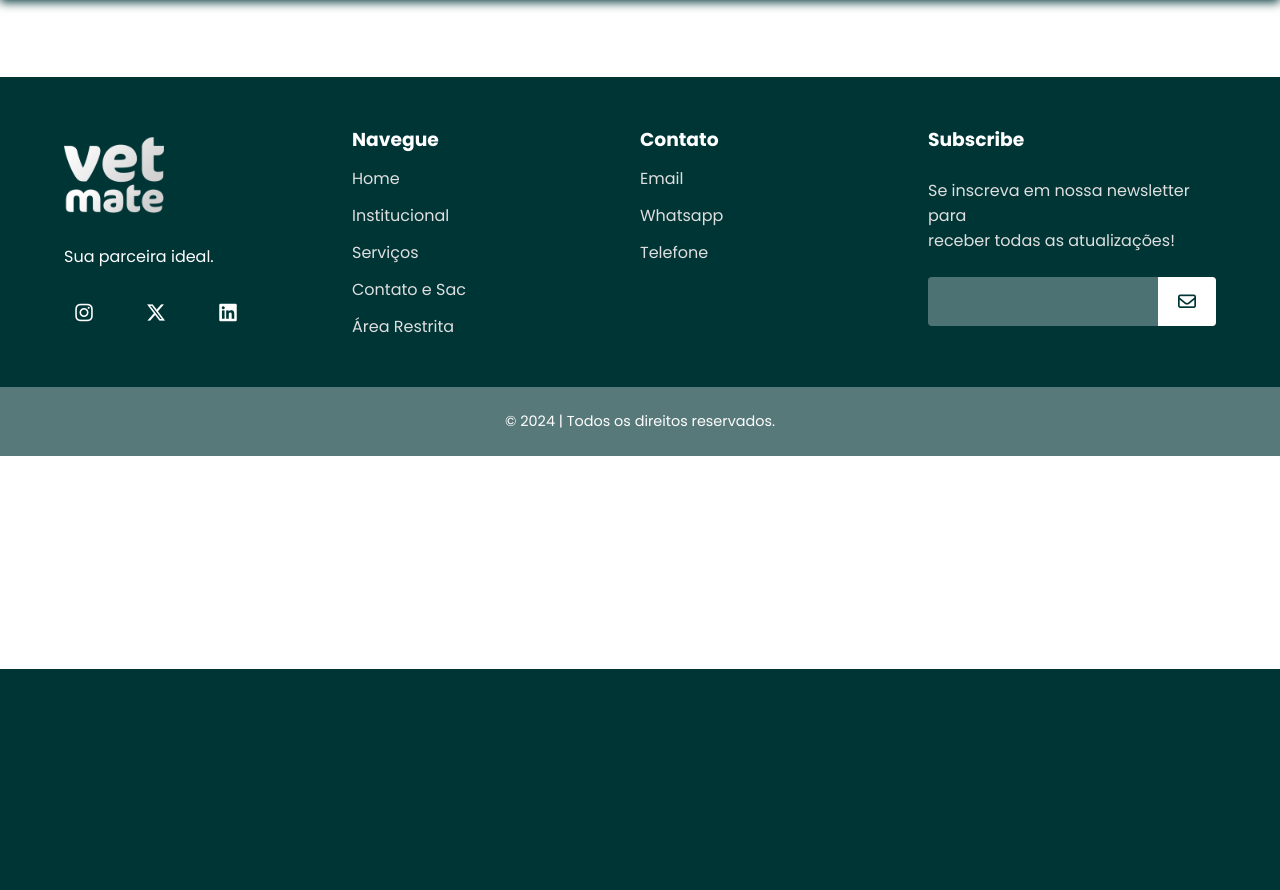
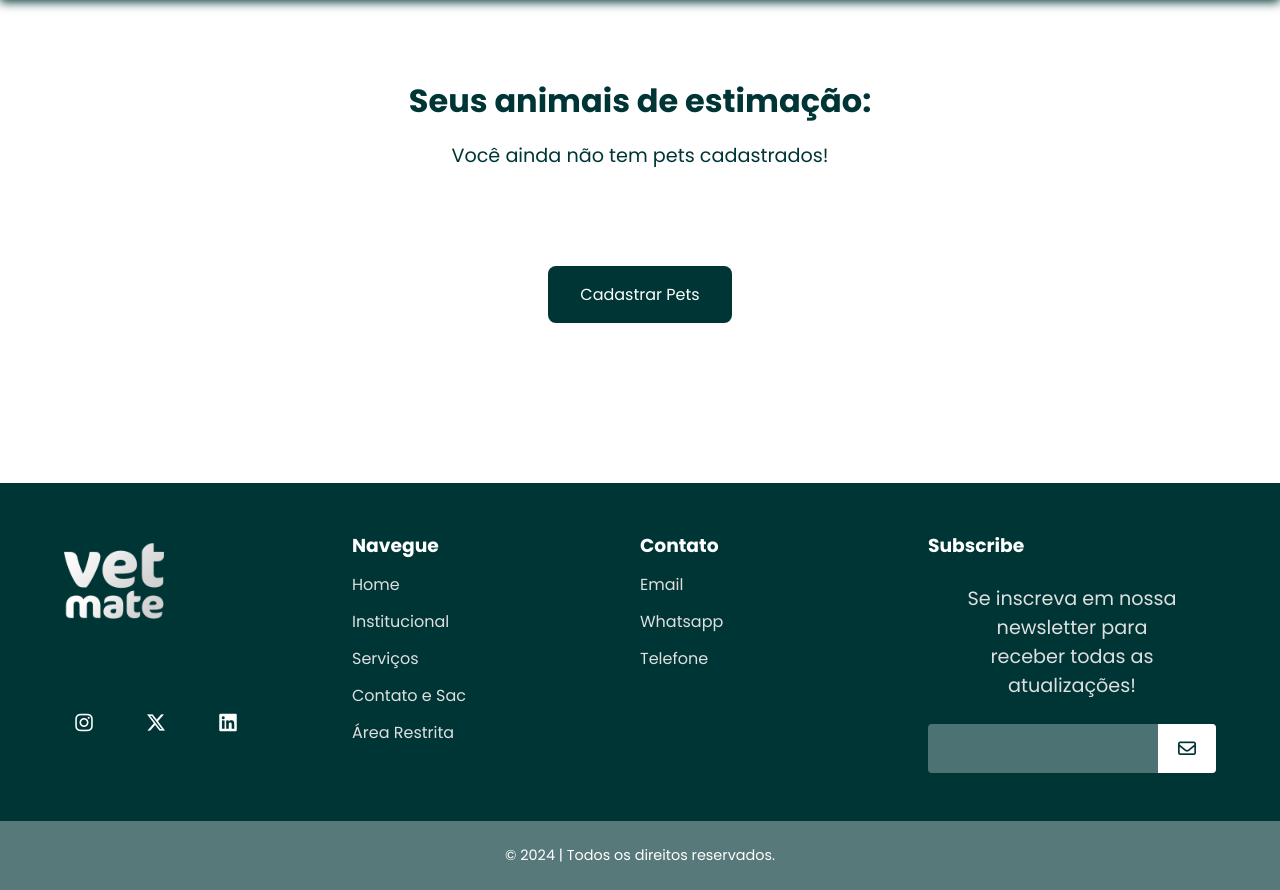
Before and after one commit to vlipe/VetMate, a PHP site: page /html/acompanhamento.html in a window 1280 px wide. Shown: the part 131-1021 px from the top of the page. Before the commit the page ends 800 px from the top, so only its background shows below. Run offline with PHP 8.4, Linux system fonts and the light colour scheme; some libraries are stand-ins or nearby versions.

Commit message:
ajustes na página acompanhamento.

```diff
--- a/VetMate/css/acompanhamento.css
+++ b/VetMate/css/acompanhamento.css
@@ -340,6 +340,53 @@ header {
     }
 }
 
+h1 {
+    color: #003536;
+    font-size: 2rem;
+    text-align: center;
+    margin-bottom: 1rem;
+}
+
+p {
+    color: #003536;
+    font-size: 1.2rem;
+    text-align: center;
+}
+
+.icone-animado {
+    display: flex;
+    align-items: center;
+    justify-content: center;
+    margin: 3rem 0rem;
+}
+
+.button-1 {
+    margin: 2rem 0rem 10rem 0rem;
+    display: flex;
+    align-items: center;
+    justify-content: center;
+}
+
+.button-1 a {
+   text-decoration: none;
+}
+
+button {
+    background-color: #003536;
+    color: white;
+    text-align: center;
+    font-size: 1rem;
+    border: none;
+    padding: 1rem 2rem;
+    border-radius: 8px;
+    transition: 0.3s;
+}
+
+button:hover {
+    background-color: #00c2a2;
+    scale: 1.05;
+}
+
 
 footer {
     width: 100%;
--- a/VetMate/html/acompanhamento.html
+++ b/VetMate/html/acompanhamento.html
@@ -99,6 +99,16 @@
 
     <main>
 
+        <h1>Seus animais de estimação:</h1>
+
+        <p>Você ainda não tem pets cadastrados!</p>
+
+        <div class="icone-animado">
+
+        </div>
+
+        <div class="button-1"> <a href=""><button>Cadastrar Pets</button></a> </div>
+
     </main>
 
 
--- a/VetMate/html/area-restrita-login.html
+++ b/VetMate/html/area-restrita-login.html
@@ -129,7 +129,7 @@
                 <h3 class="card-h3">Saúde dos Pets</h3>
                 <p class="card-p">Acompanhe vacinas, remédios, consultas <br> e exames dos seus animais!</p>
                 <div class="card-img"><img src="" alt=""></div>
-                <a href="acompnhamento.html"><button class="card-button">Acessar</button></a>
+                <a href="acompanhamento.html"><button class="card-button">Acessar</button></a>
             </div>
             <div class="card">
                 <h3 class="card-h3">Perfil Personalizado</h3>
```
